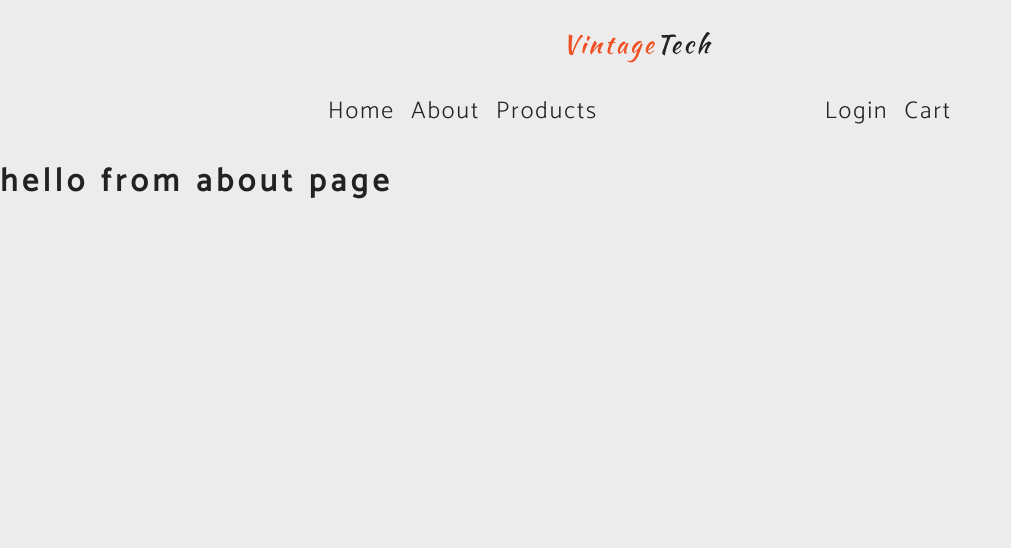
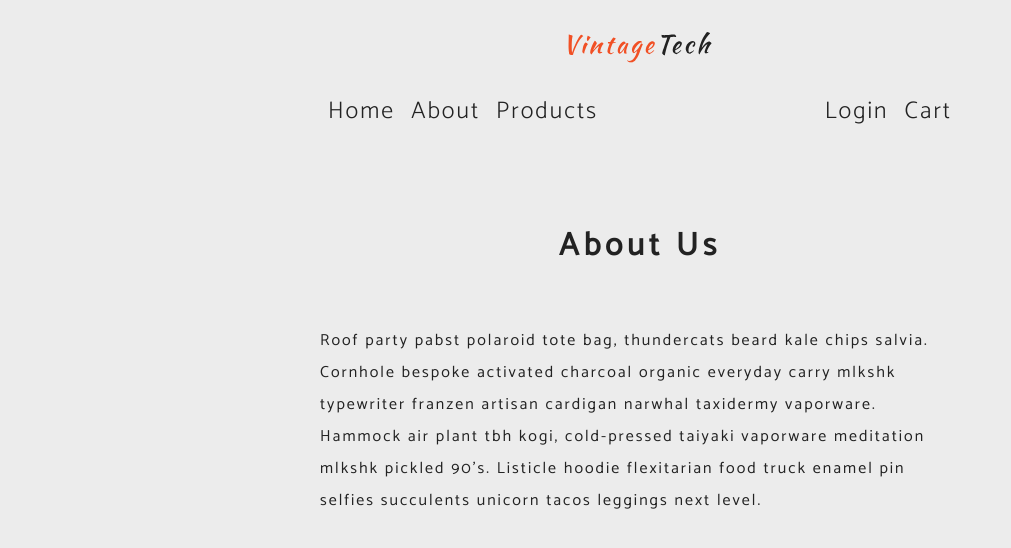
Before and after one commit to kakamband/react-vintage-tech-store, a React (Create React App) app: page /about in a window 1280 px wide. Shown: the top 548 px of the page, without its empty margins (0-1011 px from the left). Built offline with nearby package versions, Linux system fonts and the light colour scheme.

Commit message:
add: about page

```diff
--- a/src/pages/About.jsx
+++ b/src/pages/About.jsx
@@ -1,5 +1,17 @@
-import React from "react";
+import React from 'react';
 
 export default function About() {
-  return <h1>hello from about page</h1>;
+  return (
+    <section className="section about-section">
+      <h1 className="section-title">about us</h1>
+      <p>
+        Roof party pabst polaroid tote bag, thundercats beard kale chips salvia.
+        Cornhole bespoke activated charcoal organic everyday carry mlkshk
+        typewriter franzen artisan cardigan narwhal taxidermy vaporware. Hammock
+        air plant tbh kogi, cold-pressed taiyaki vaporware meditation mlkshk
+        pickled 90's. Listicle hoodie flexitarian food truck enamel pin selfies
+        succulents unicorn tacos leggings next level.
+      </p>
+    </section>
+  );
 }
```
